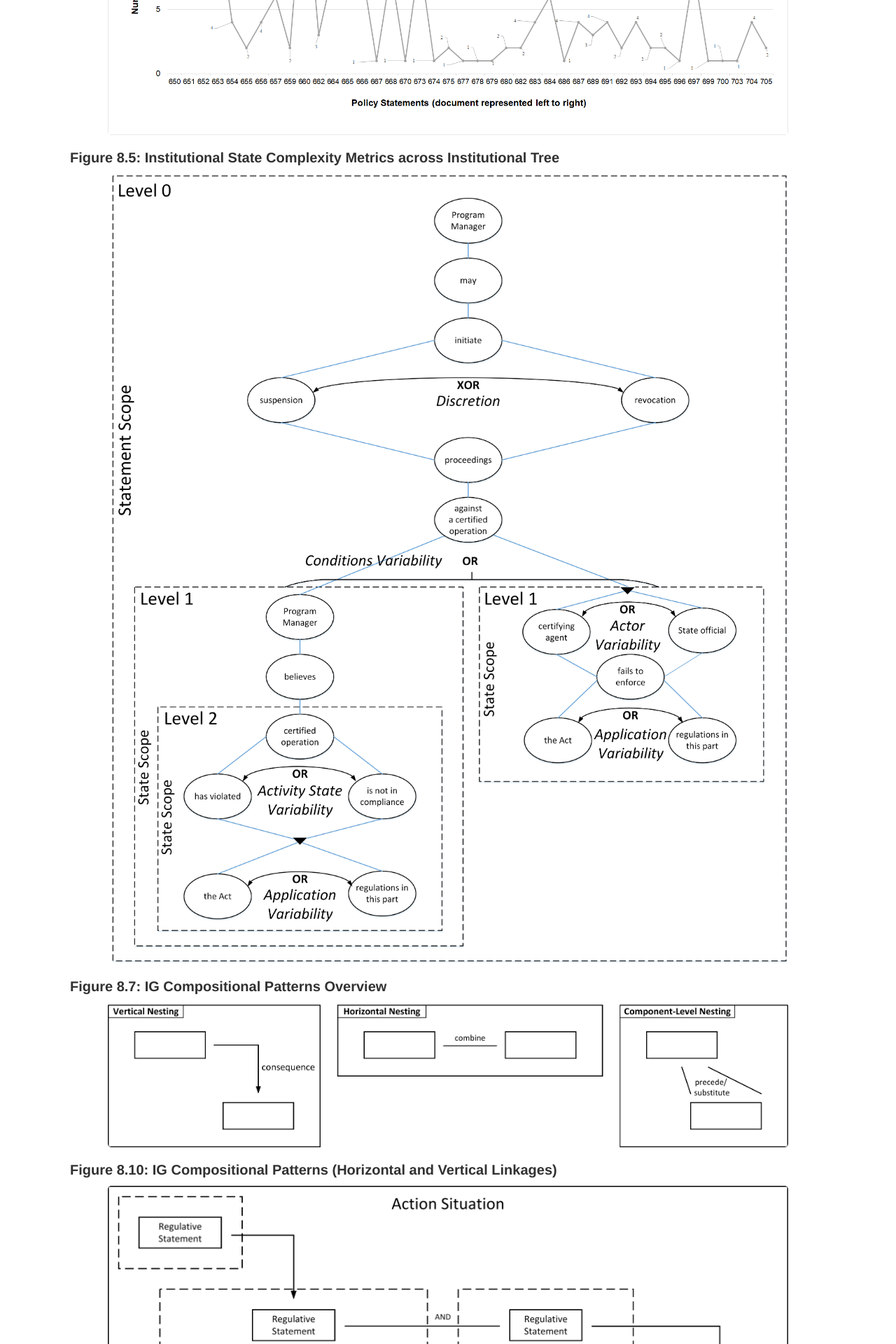
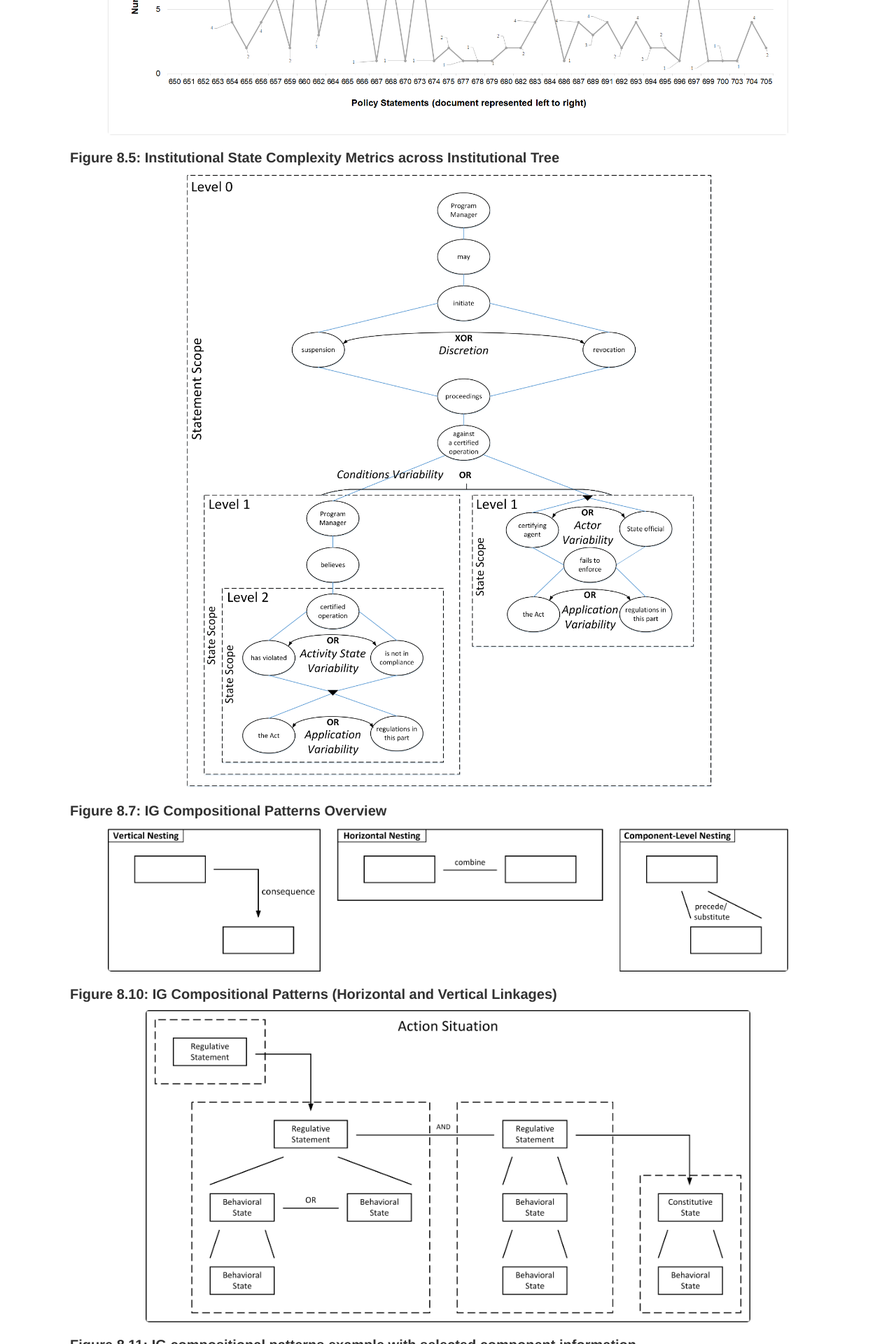
Before and after one commit to InstitutionalGrammar/IG-Book, a Jekyll site: the page built from book-figures.md, in a window 1280 px wide. Shown: the part 4309-6229 px from the top of the page at 70% size. Built offline with Jekyll 4.4.1, drawn with Linux system fonts in a browser that asks for light colours.

Commit message:
Resize figure to fit.

```diff
--- a/book-figures.md
+++ b/book-figures.md
@@ -38,7 +38,7 @@ Selected figures in the book appear small in the book due to format constraints.
 
 #### Figure 8.5: Institutional State Complexity Metrics across Institutional Tree
 
-<center><img src="/figures/InstitutionalTreeExampleMetrics.png" width="90%"></center>
+<center><img src="/figures/InstitutionalTreeExampleMetrics.png" width="70%"></center>
 
 #### Figure 8.7: IG Compositional Patterns Overview
 
@@ -46,19 +46,19 @@ Selected figures in the book appear small in the book due to format constraints.
 
 #### Figure 8.10: IG Compositional Patterns (Horizontal and Vertical Linkages)
 
-<center><img src="/figures/StatementCompositionExample03.png" width="90%"></center>
+<center><img src="/figures/StatementCompositionExample03.png" width="80%"></center>
 
 #### Figure 8.11: IG compositional patterns example with selected component information
 
-<center><img src="/figures/StatementCompositionExample04.png" width="90%"></center>
+<center><img src="/figures/StatementCompositionExample04.png" width="80%"></center>
 
 #### Figure 8.12: Excerpt of Conceptual Entity Organization
 
-<center><img src="/figures/ConceptOrganization.png" width="90%"></center>
+<center><img src="/figures/ConceptOrganization.png" width="100%"></center>
 
 #### Figure 8.19: Systemic decomposition with effect quantification
 
-<center><img src="/figures/InstitutionalTreeExampleLogico.png" width="90%"></center>
+<center><img src="/figures/InstitutionalTreeExampleLogico.png" width="70%"></center>
 
 <br/><br/>
 ### Chapter 9 Figures
@@ -78,4 +78,4 @@ Selected figures in the book appear small in the book due to format constraints.
 
 #### Figure A.1: Institutional Statement Structure in the Institutional Grammar 2.0
 
-<center><img src="/figures/InstitutionalStatementStructure.png" width="90%"></center>
+<center><img src="/figures/InstitutionalStatementStructure.png" width="100%"></center>
```
